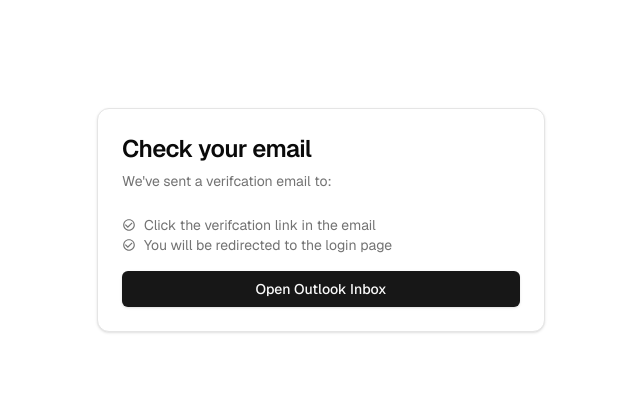
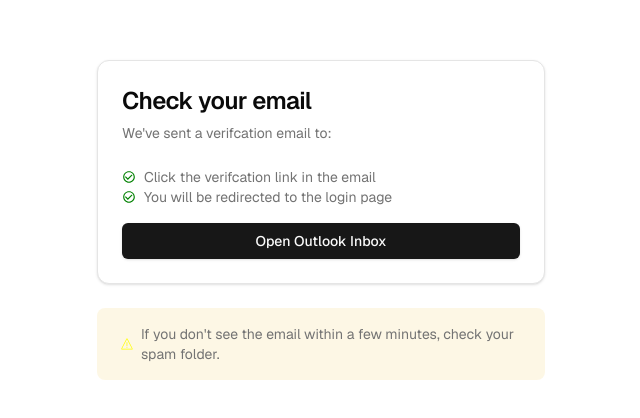
Before and after one commit to Akib306/Campus-Find, a Next.js app: page /auth/sign-up-success in a window 1280 px wide. Shown: the part 180-598 px from the top of the page, without its empty margins (319-959 px from the left). Built offline with nearby package versions, Linux system fonts and the light colour scheme; no server answers.

Commit message:
feat: add warning advising the user to check spam folder if needed

```diff
--- a/app/auth/sign-up-success/page.tsx
+++ b/app/auth/sign-up-success/page.tsx
@@ -8,6 +8,7 @@ import {
 import { BaselineCheckCircleOutline } from "@/components/icons/baseline-check-circle-outline";
 import { Button } from "@/components/ui/button";
 import Link from "next/link";
+import { WarningIcon } from "@/components/icons/warning";
 
 export default function Page(
   {
@@ -49,6 +50,9 @@ export default function Page(
               </Button>
             </CardContent>
           </Card>
+          <div className="flex flex-row items-center gap-2 pl-6 bg-yellow-500/10 rounded-lg p-4 text-sm text-muted-foreground">
+            <WarningIcon /> If you don't see the email within a few minutes, check your spam folder.
+          </div>
         </div>
       </div>
     </div>
--- a/components/icons/baseline-check-circle-outline.tsx
+++ b/components/icons/baseline-check-circle-outline.tsx
@@ -10,7 +10,7 @@ export function BaselineCheckCircleOutline(props: SVGProps<SVGSVGElement>) {
       {...props}
     >
       <path
-        fill="currentColor"
+        fill="green"
         d="M16.59 7.58L10 14.17l-3.59-3.58L5 12l5 5l8-8zM12 2C6.48 2 2 6.48 2 12s4.48 10 10 10s10-4.48 10-10S17.52 2 12 2m0 18c-4.42 0-8-3.58-8-8s3.58-8 8-8s8 3.58 8 8s-3.58 8-8 8"
       ></path>
     </svg>
--- a/components/icons/warning.tsx
+++ b/components/icons/warning.tsx
@@ -10,11 +10,11 @@ export function WarningIcon(props: SVGProps<SVGSVGElement>) {
       {...props}
     >
       <path
-        fill="currentColor"
+        fill="yellow"
         d="M240 176h32v176h-32zm0 208h32v32h-32z"
       ></path>
       <path
-        fill="currentColor"
+        fill="yellow"
         d="M274.014 16h-36.028L16 445.174V496h480v-50.826ZM464 464H48v-11.041L256 50.826l208 402.133Z"
       ></path>
     </svg>
```
